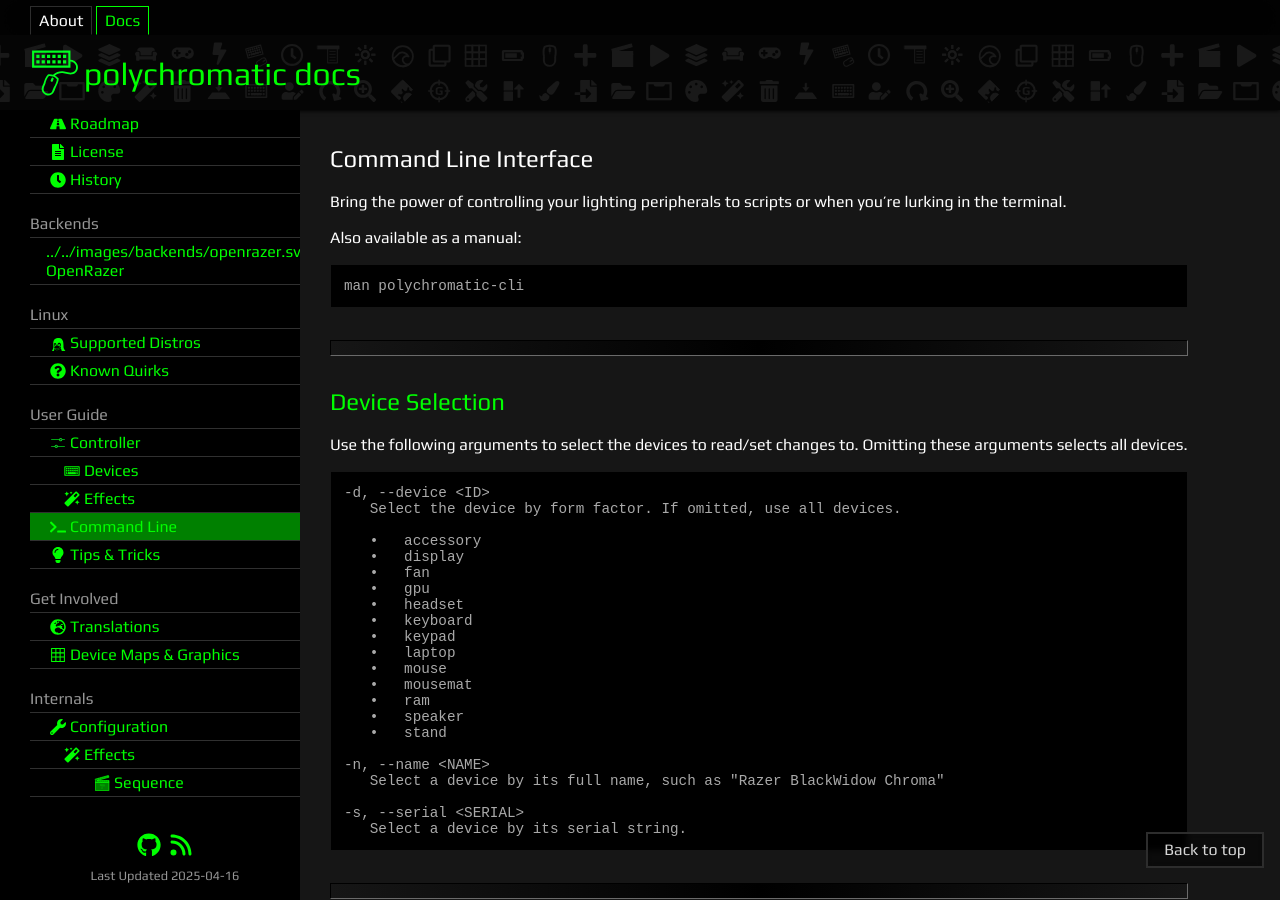
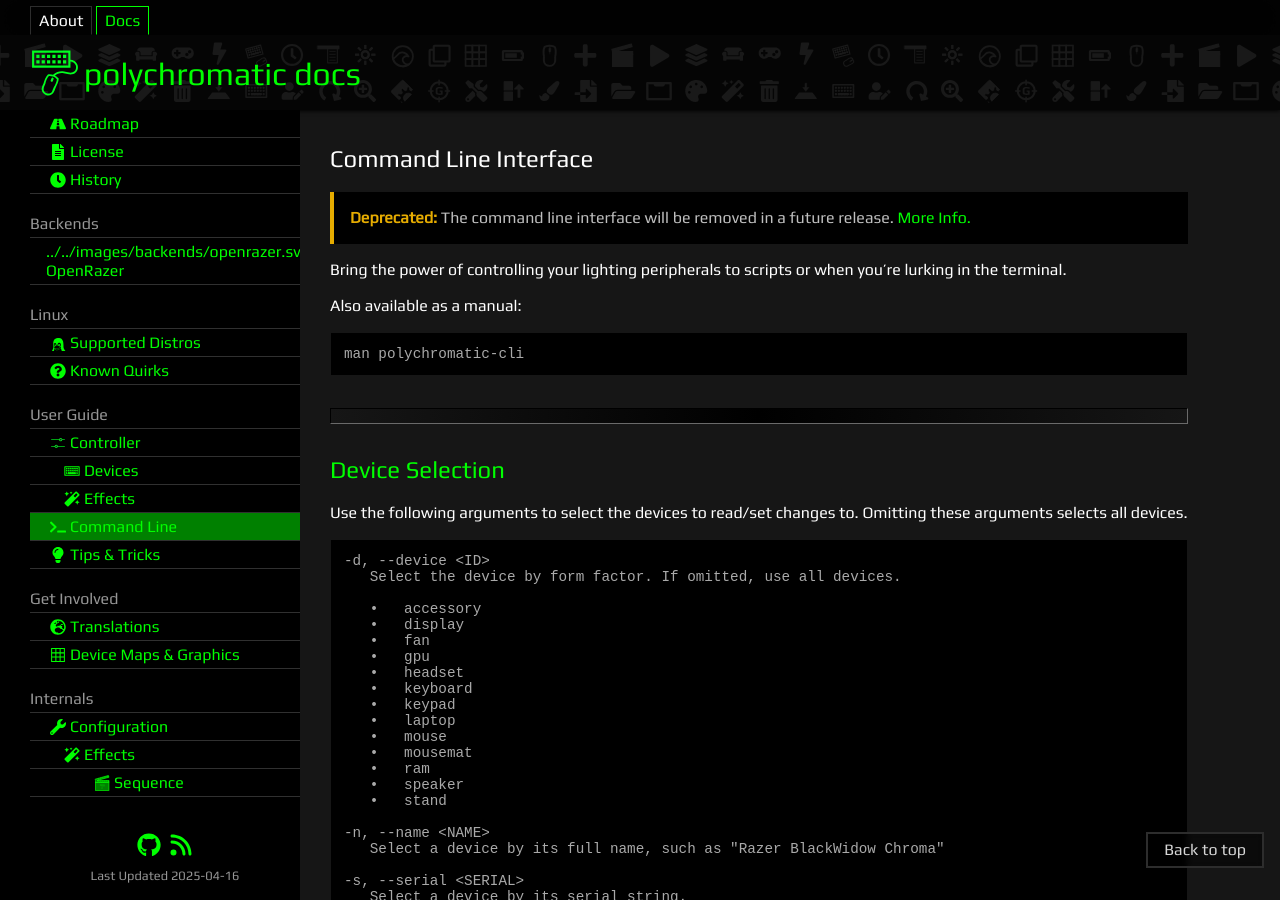
Before and after one commit to polychromatic/polychromatic-docs, a Jekyll site: the page built from pages/cli.md, in a window 1280 px wide and 900 px high. Built offline with Jekyll 4.4.1, drawn with Linux system fonts in a browser that asks for light colours.

Commit message:
CLI: Add deprecation notice
See also: 51741c28d4d0

```diff
--- a/pages/cli.md
+++ b/pages/cli.md
@@ -3,6 +3,8 @@ layout: docs
 title: Command Line Interface
 permalink: /cli/
 ---
+
+> **Deprecated:** The command line interface will be removed in a future release. [More Info.](/faqs/#why-is-the-cli-deprecated)
 
 Bring the power of controlling your lighting peripherals to scripts or
 when you're lurking in the terminal.
```
